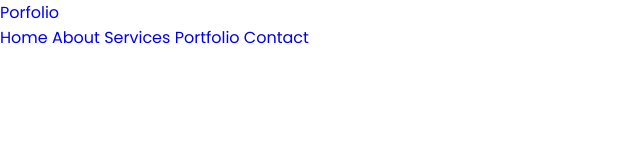
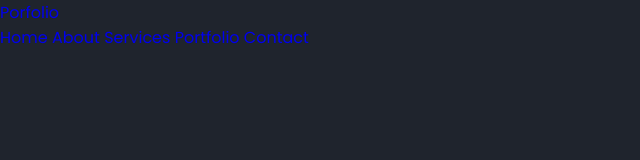
Before and after one commit to joshua-ketor/portfolio-site, a plain HTML site: page index.html in a window 1280 px wide. Shown: the whole page, without its empty margins (0-640 px from the left). Drawn offline with Linux system fonts and the light colour scheme.

Commit message:
Add styles for html and body elements

```diff
--- a/css/style.css
+++ b/css/style.css
@@ -17,3 +17,13 @@
   --text-color: #fff;
   --main-color: #0ef;
 }
+
+html {
+  font-size: 62.5;
+  overflow-x: hidden;
+}
+
+body {
+  background: var(--bg-color);
+  color: var(--text-color);
+}
```
